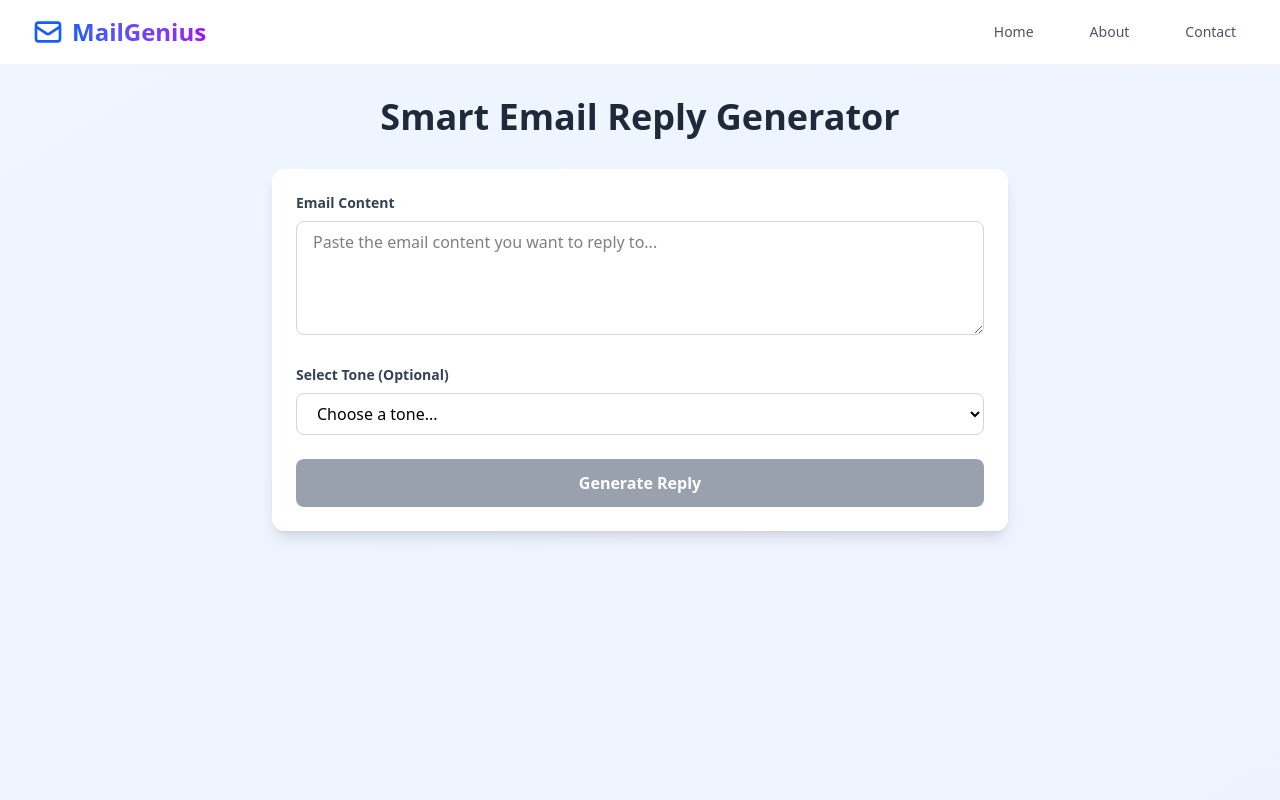
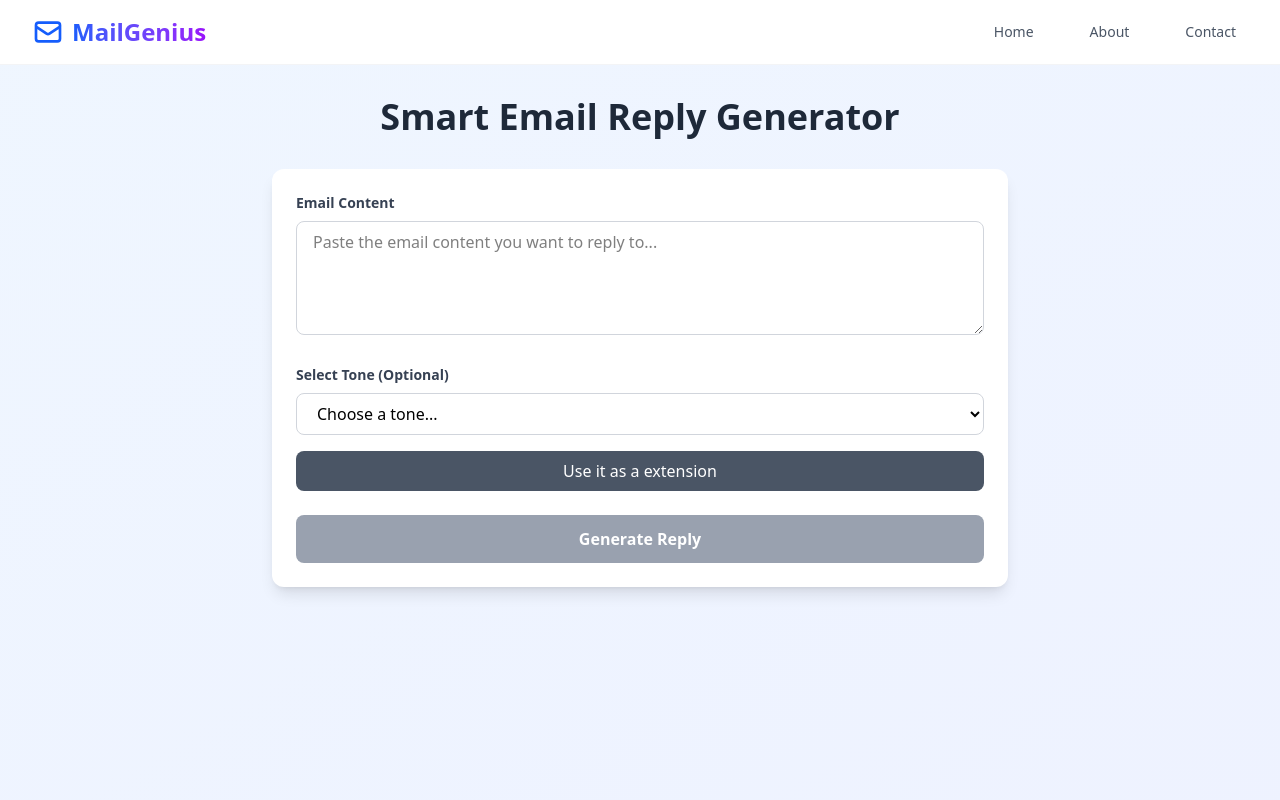
Before and after one commit to Tribhuvan-Web/MailGenius-frontend, a React (Vite) app: page / in a window 1280 px wide. Shown: the top 800 px of the page. Built offline with nearby package versions, Linux system fonts and the light colour scheme.

Commit message:
Adding extension

```diff
--- a/package.json
+++ b/package.json
@@ -17,6 +17,7 @@
     "axios": "^1.8.3",
     "email-ai-assistant": "file:",
     "emailjs-com": "^3.2.0",
+    "file-saver": "^2.0.5",
     "react": "^19.0.0",
     "react-dom": "^19.0.0",
     "react-router-dom": "^7.3.0",
--- a/src/App.jsx
+++ b/src/App.jsx
@@ -6,6 +6,7 @@ import Footer from "./Footer";
 import Navbar from "./Navbar";
 import { useEffect } from "react";
 import ScrollToTop from "./ScrollToTop";
+import ErrorPage from "./ErrorPage";
 
 function App() {
   useEffect(() => {
@@ -21,6 +22,7 @@ function App() {
           <Route path="/" element={<Home />} />
           <Route path="/about" element={<About />} />
           <Route path="/contact" element={<Contact />} />
+          <Route path="*" element={<ErrorPage />} />
         </Routes>
 
         <Footer />
--- /dev/null
+++ b/src/ErrorPage.jsx
@@ -0,0 +1,27 @@
+import { Link } from "react-router-dom";
+
+const ErrorPage = () => {
+  return (
+    <div className="min-h-screen bg-gray-50 flex items-center justify-center px-4">
+      <div className="max-w-lg w-full bg-white rounded-lg shadow-lg p-8 text-center">
+        <h1 className="mt-6 text-6xl font-bold text-red-500">404</h1>
+        <h2 className="mt-4 text-2xl font-semibold text-gray-800">
+          Page Not Found
+        </h2>
+        <p className="mt-4 text-gray-600">
+          Oops! The page you're looking for might have been removed or is
+          temporarily unavailable.
+        </p>
+
+        <Link
+          to="/"
+          className="mt-8 inline-block px-6 py-3 bg-blue-600 text-white font-medium rounded-md hover:bg-blue-700 transition-colors duration-200"
+        >
+          Return to Homepage
+        </Link>
+      </div>
+    </div>
+  );
+};
+
+export default ErrorPage;
--- a/src/Home.jsx
+++ b/src/Home.jsx
@@ -34,6 +34,14 @@ const Home = () => {
     setTone("");
     setGeneratedReply("");
     setError("");
+  };
+
+  const handleDownload = () => {
+    fetch(`${process.env.PUBLIC_URL}/mailGenius.pdf`)
+      .then((response) => response.blob())
+      .then((blob) => {
+        saveAs(blob, "my-file.pdf");
+      });
   };
 
   return (
@@ -74,6 +82,15 @@ const Home = () => {
                 <option value="Professional">Professional</option>
                 <option value="Patience">Patience</option>
               </select>
+              <div className="mt-4 cursor-pointer" onClick={handleDownload}>
+                <a
+                  onClick={handleDownload} // Replace with your actual ZIP file URL
+                  download
+                  className="inline-block w-full py-2 px-4 bg-gray-600 text-white rounded-lg hover:bg-gray-700 transition-colors font-medium text-center"
+                >
+                  Use it as a extension
+                </a>
+              </div>
             </div>
 
             <button
```
Also changed, not shown: 2 other files (tests, documents, lock files or other folders).
